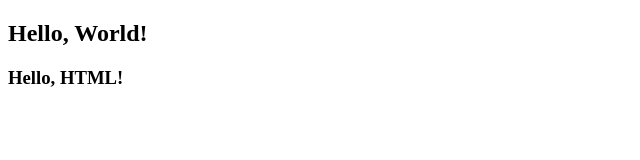
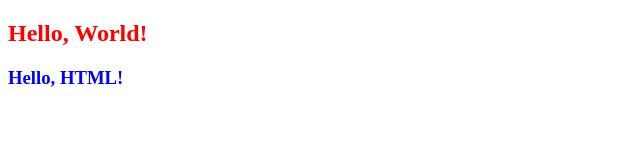
Before and after one commit to Razack23/vc-lesson-practice1, a plain HTML site: page index.html in a window 1280 px wide. Shown: the whole page, without its empty margins (0-640 px from the left). Drawn offline with Linux system fonts and the light colour scheme.

Commit message:
thirdchanges

```diff
--- a/index.html
+++ b/index.html
@@ -4,9 +4,18 @@
     <meta charset="UTF-8">
     <meta name="viewport" content="width=device-width, initial-scale=1.0">
     <title>Document</title>
+    <style>
+        h2 {
+            color: red;
+        }
+        h3 {
+            color: blue;
+        }
+    </style>
 </head>
 <body>
     <h2>Hello, World!</h2>
     <h3>Hello, HTML!</h3>
+
 </body>
 </html>
```
